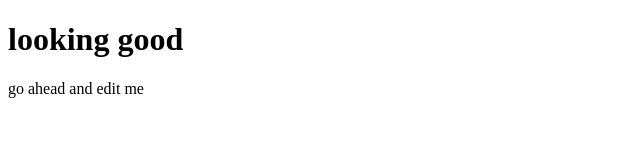
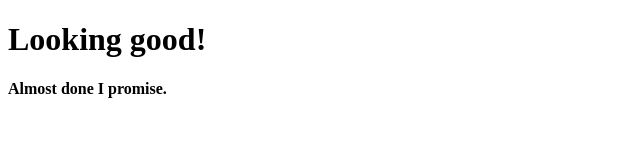
Before and after one commit to jdmar3-comp426/a00-geoandr-01, a website: page index.html in a window 1280 px wide. Shown: the whole page, without its empty margins (0-640 px from the left). Drawn offline with Linux system fonts and the light colour scheme.

Commit message:
fixing bugs

```diff
--- a/index.html
+++ b/index.html
@@ -3,14 +3,13 @@
     <head>
         <meta charset="UTF-8">
         <meta name="viewpoint" content="width=device-width, initial-scale=1.0">
-        <title> Assignment 0 test</title>
+        <title> Assignment 0 test!</title>
     </head>
 
     <body>
         <div>
-            <h1>looking good</h1>
-            <p>go ahead and edit me</p>
+            <h1>Looking good!</h1>
+            <p><strong>Almost done I promise.</strong></p>
         </div>
-
     </body>
 </html>
```
Also changed, not shown: 1 other file.
